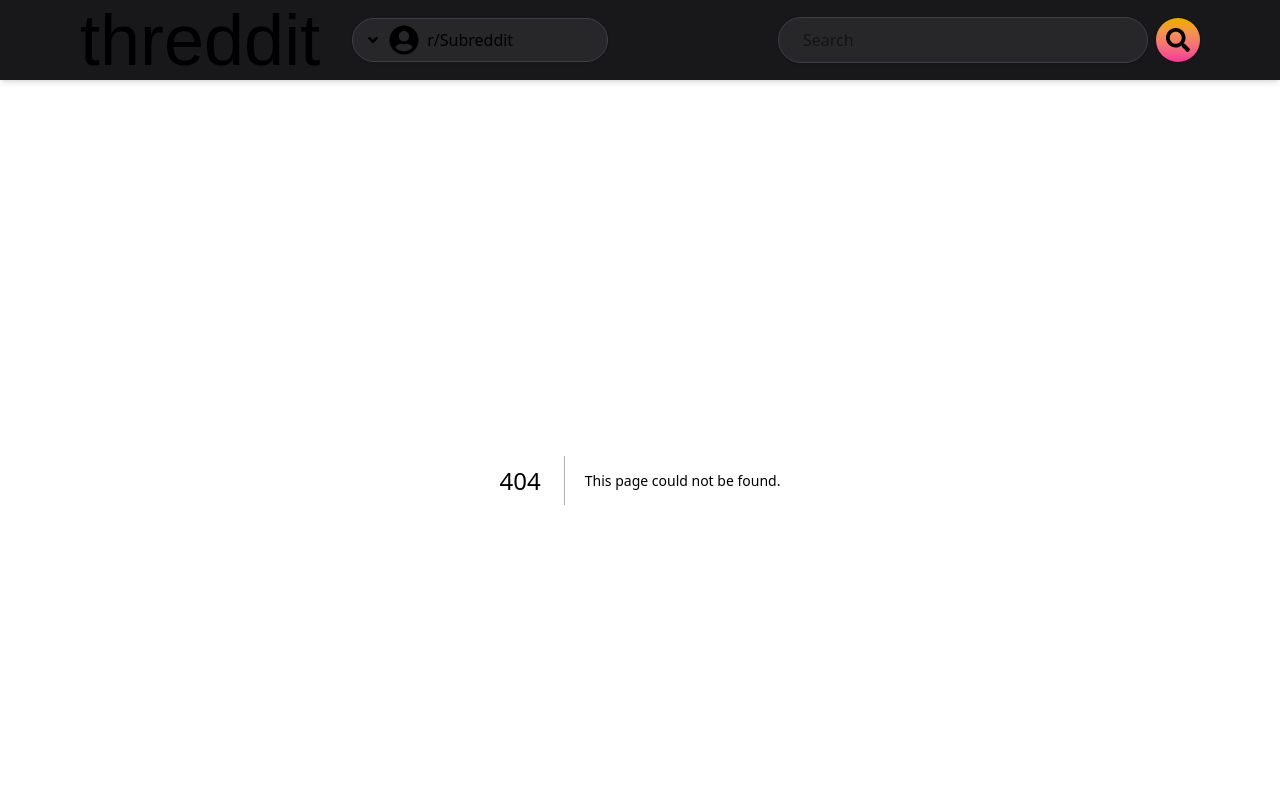
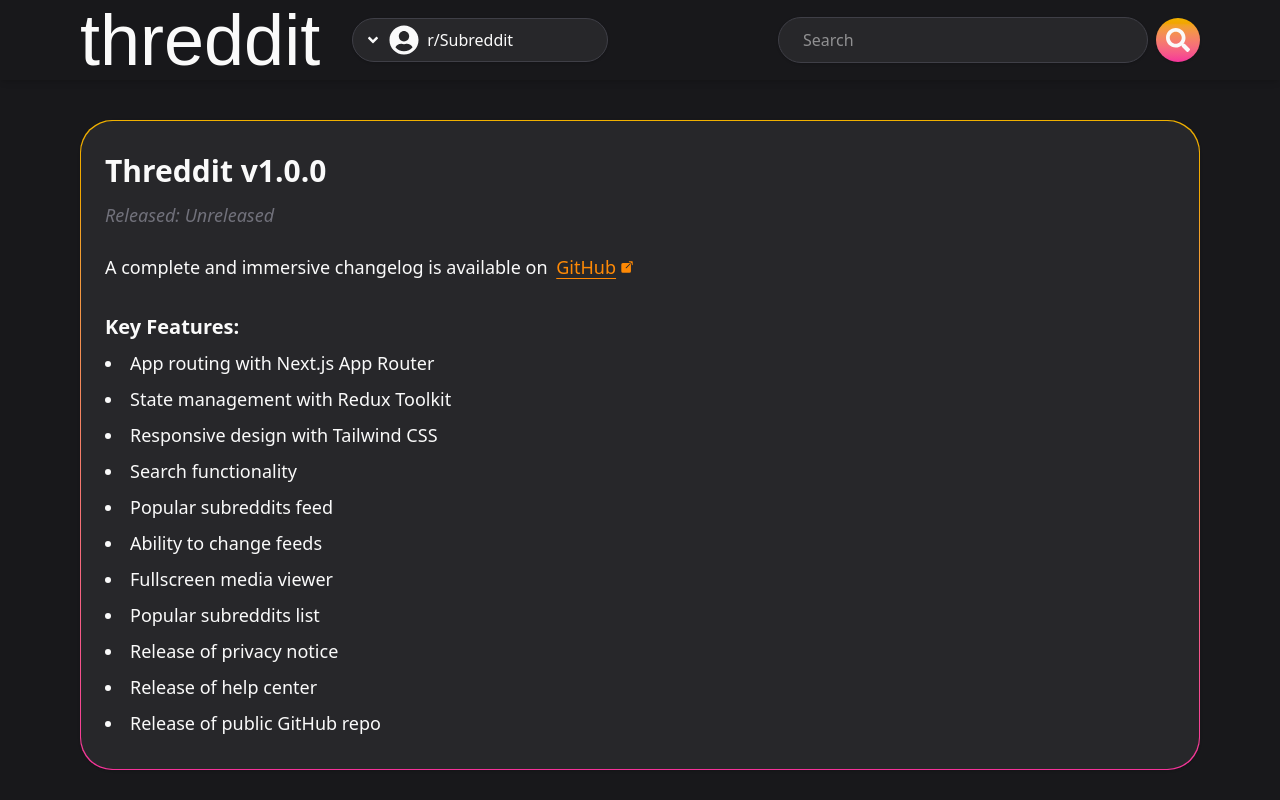
Before and after one commit to lucascarozza/nextjs-threddit, a Next.js app: page /version in a window 1280 px wide. Before the commit this address had no page. Shown: the top 800 px of the page. Built offline with nearby package versions, Linux system fonts and the light colour scheme; a web font is replaced by a local one.

Commit message:
Add version page and adjust footer

```diff
--- a/src/Components/Footer/Footer.tsx
+++ b/src/Components/Footer/Footer.tsx
@@ -7,8 +7,11 @@ import {
   FaReddit,
 } from "react-icons/fa";
 import { Button } from "../Button/Button";
+import { changelog } from "@/app/version/changelog";
 
 const Footer: React.FC = () => {
+  const latestVersion = changelog[0];
+
   return (
     <footer className="flex h-50 flex-col items-center justify-center gap-6 md:gap-4 px-4 md:h-30 md:flex-row md:justify-between lg:px-20">
       <div className="inline-flex items-center justify-center gap-2 text-zinc-500">
@@ -68,7 +71,12 @@ const Footer: React.FC = () => {
       <div className="flex w-auto flex-col items-center text-end text-zinc-600 md:items-end">
         <span className="flex items-center justify-center gap-1.5">
           <p>
-            <span>v1.0.0</span> | Powered by
+            <Link href={"/version"}>
+              <span className="underline transition-colors hover:text-zinc-500">
+                {latestVersion.version}
+              </span>
+            </Link>{" "}
+            | Powered by
           </p>
           <span className="flex items-center justify-center gap-1 transition-colors hover:text-orange-500">
             <FaReddit aria-hidden="true" />
--- /dev/null
+++ b/src/app/version/changelog.ts
@@ -0,0 +1,19 @@
+export const changelog = [
+  {
+    version: "v1.0.0",
+    date: "Unreleased",
+    features: [
+      "App routing with Next.js App Router",
+      "State management with Redux Toolkit",
+      "Responsive design with Tailwind CSS",
+      "Search functionality",
+      "Popular subreddits feed",
+      "Ability to change feeds",
+      "Fullscreen media viewer",
+      "Popular subreddits list",
+      "Release of privacy notice",
+      "Release of help center",
+      "Release of public GitHub repo",
+    ],
+  },
+];
--- /dev/null
+++ b/src/app/version/page.tsx
@@ -0,0 +1,52 @@
+import Card from "@/components/Card/Card";
+import React from "react";
+import { IoOpen } from "react-icons/io5";
+import { changelog } from "./changelog";
+
+const Version: React.FC = () => {
+  const latestVersion = changelog[0];
+
+  return (
+    <section className="px-4 pt-6 md:pt-10 lg:px-20">
+      <Card
+        outerClassName="w-full min-h-162"
+        innerClassName="min-h-162 gap-6 px-6 py-8"
+      >
+        <div className="flex flex-col gap-3">
+          <h2 className="text-3xl font-bold">
+            Threddit {latestVersion.version}
+          </h2>
+          <p className="text-zinc-500 italic text-lg">
+            Released: {latestVersion.date}
+          </p>
+        </div>
+        <div className="flex flex-col gap-4 text-lg">
+          <p>
+            A complete and immersive changelog is available on{" "}
+            <a
+              href="https://github.com/lucascarozza/nextjs-threddit"
+              className="text-orange-400 underline underline-offset-4 inline-flex items-center ml-1"
+              aria-label="Threddit GitHub Repository (opens in new tab)"
+              target="_blank"
+              rel="noopener noreferrer"
+            >
+              GitHub
+              <IoOpen className="text-sm ml-1 align-middle" />
+            </a>
+          </p>
+
+          <div className="mt-4">
+            <h3 className="text-xl font-semibold mb-2">Key Features:</h3>
+            <ul className="list-disc list-inside space-y-2">
+              {latestVersion.features.map((feature, index) => (
+                <li key={index}>{feature}</li>
+              ))}
+            </ul>
+          </div>
+        </div>
+      </Card>
+    </section>
+  );
+};
+
+export default Version;
```
